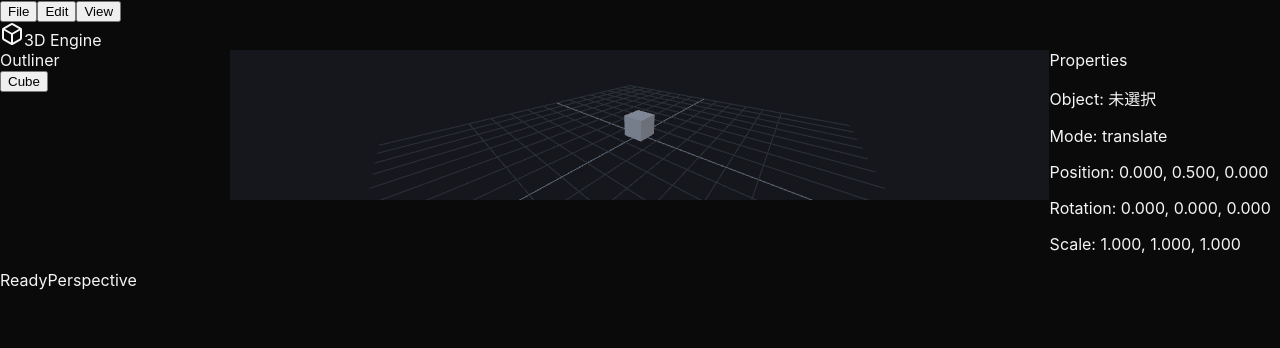
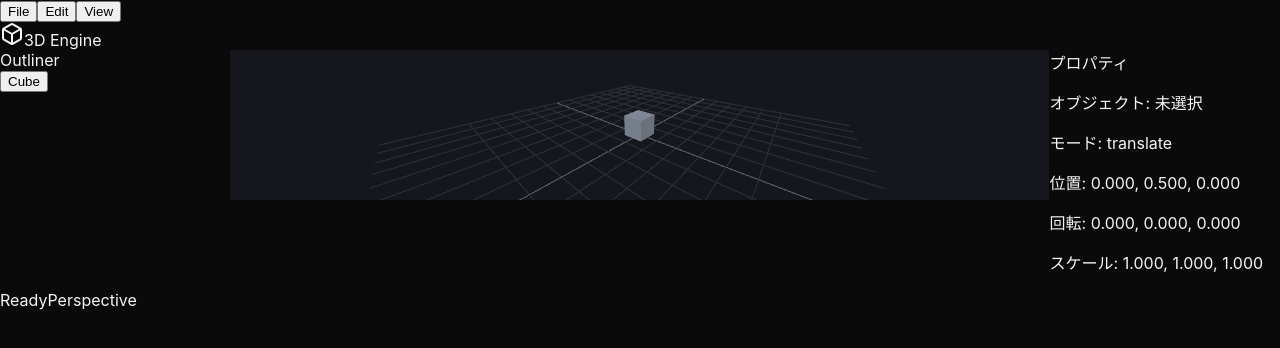
Before and after one commit to Yomotuikusa/dcc_Engine, a React (Vite) app in the folder src/renderer/: page / in a window 1280 px wide. Shown: the top 348 px of the page. Built offline with nearby package versions, Linux system fonts and the light colour scheme.

Commit message:
日本語フォント同梱

```diff
--- a/package.json
+++ b/package.json
@@ -32,6 +32,7 @@
   "dependencies": {
     "@electron-toolkit/preload": "^3.0.2",
     "@electron-toolkit/utils": "^4.0.0",
+    "@fontsource/noto-sans-jp": "^5.2.9",
     "@radix-ui/react-dropdown-menu": "2.1.16",
     "@radix-ui/react-menubar": "1.1.16",
     "@radix-ui/react-scroll-area": "1.2.10",
--- a/src/renderer/src/main.tsx
+++ b/src/renderer/src/main.tsx
@@ -1,3 +1,6 @@
+import '@fontsource/noto-sans-jp/400.css'
+import '@fontsource/noto-sans-jp/500.css'
+import '@fontsource/noto-sans-jp/700.css'
 import './assets/main.css'
 
 import { StrictMode } from 'react'
--- a/src/renderer/src/ui/panels/PropertiesPanel.tsx
+++ b/src/renderer/src/ui/panels/PropertiesPanel.tsx
@@ -17,17 +17,17 @@ export function PropertiesPanel(): React.JSX.Element {
       className="flex h-full min-h-0 min-w-0 flex-col border-l border-neutral-800 bg-neutral-900"
       data-testid="properties-panel"
       role="region"
-      aria-label="properties"
+      aria-label="プロパティ"
     >
       <header className="border-b border-neutral-800 px-3 py-2 text-xs font-medium uppercase tracking-wide text-neutral-400">
-        Properties
+        プロパティ
       </header>
       <div className="space-y-2 p-3 text-sm text-neutral-300">
-        <p>Object: {selectedName}</p>
-        <p data-testid="transform-mode-label">Mode: {transformMode}</p>
-        <p>Position: {position.map(format).join(', ')}</p>
-        <p>Rotation: {rotation.map(format).join(', ')}</p>
-        <p>Scale: {scale.map(format).join(', ')}</p>
+        <p>オブジェクト: {selectedName}</p>
+        <p data-testid="transform-mode-label">モード: {transformMode}</p>
+        <p>位置: {position.map(format).join(', ')}</p>
+        <p>回転: {rotation.map(format).join(', ')}</p>
+        <p>スケール: {scale.map(format).join(', ')}</p>
       </div>
     </section>
   )
```
Also changed, not shown: 1 other file (tests, documents, lock files or other folders).
